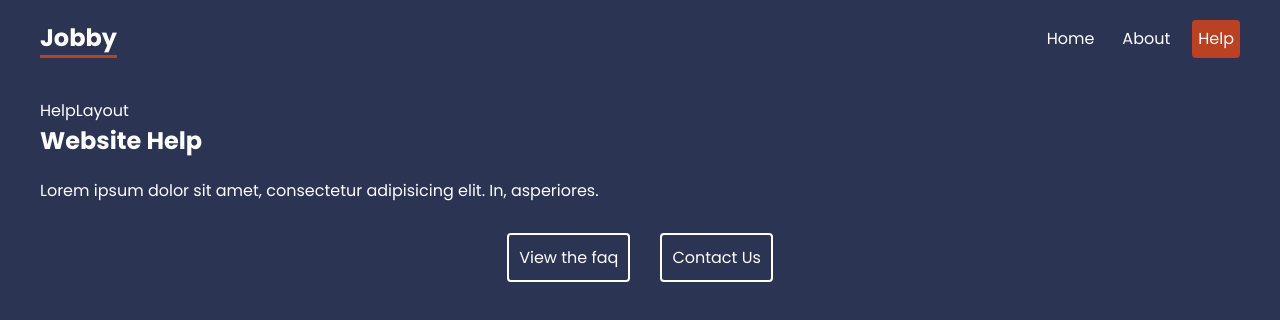
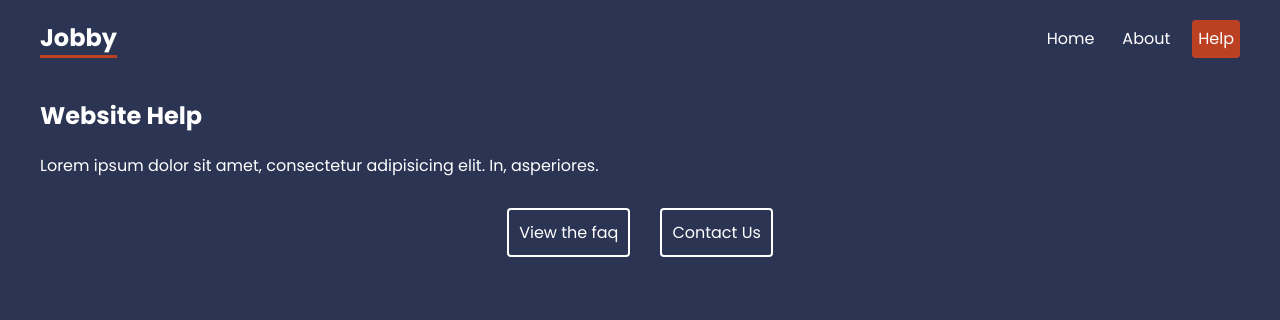
Before and after one commit to Belgotech/Jobby, a React (Create React App) app: page /help in a window 1280 px wide. Shown: the top 320 px of the page. Built offline with nearby package versions, Linux system fonts and the light colour scheme.

Commit message:
New Commit

```diff
--- a/src/Layout/HelpLayout.js
+++ b/src/Layout/HelpLayout.js
@@ -3,7 +3,6 @@ import { NavLink, Outlet } from "react-router-dom"
 const HelpLayout =()=>{
     return(
         <div className="help-layout">
-            HelpLayout
 
             <h2>Website Help</h2>
             <p>Lorem ipsum dolor sit amet, consectetur adipisicing elit. In, asperiores.</p>
```
